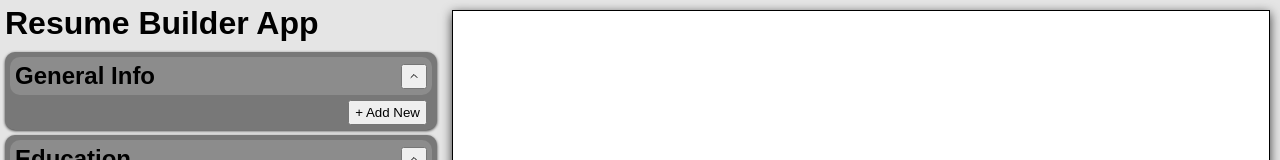
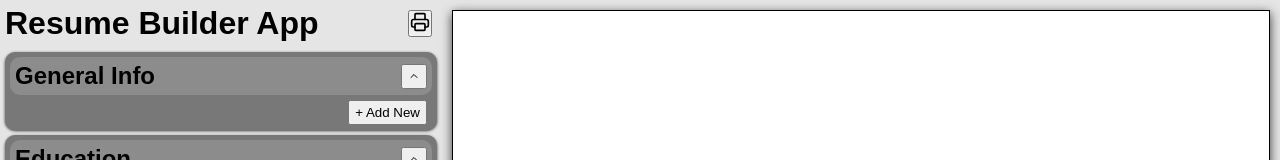
Before and after one commit to hansbuilt/odin-CVApplication, a React (Vite) app: page / in a window 1280 px wide. Shown: the top 160 px of the page. Built offline with nearby package versions, Linux system fonts and the light colour scheme.

Commit message:
Added print button, imrpoved  print settings

```diff
--- a/src/App.css
+++ b/src/App.css
@@ -8,13 +8,14 @@
   }
 
   .resumeContainer {
-    /* remove border, center on page when printing */
-    margin: 0;
+    margin: 0 auto;
     position: absolute;
     left: 0;
     top: 0;
     width: 100%;
+    max-width: 768px;
     box-shadow: none !important;
+    border: none !important;
   }
 }
 
@@ -27,7 +28,6 @@
   display: flex;
   justify-content: space-between;
   background-color: rgb(229, 229, 229);
-  /* max-width: 1280px; */
 }
 
 #appHeader {
@@ -35,8 +35,14 @@
   padding: 5px;
 }
 
+.headerContainer {
+  display: flex;
+  align-items: center;
+  justify-content: space-between;
+  padding: 0px 10px 0px 0px;
+}
+
 .editContainer {
-  /* background-color: lightblue; */
   width: 80vw;
   font-family: Arial, Helvetica, sans-serif;
 }
@@ -104,13 +110,10 @@
 }
 
 .editJobTask {
-  /* margin: 5px 0px 5px 5px; */
-  /* background-color: rgb(180, 180, 180); */
   padding: 0px 5px;
 }
 
 .renderContainer {
-  /* background-color: rgb(213, 213, 213); */
   width: 120vw;
   font-family: "Times New Roman", Times, serif;
 }
@@ -147,7 +150,6 @@ input {
   box-shadow: none;
   padding: 0px 5px;
   min-height: 20px;
-  /* border-radius: 5px; */
 }
 
 input:focus {
@@ -159,53 +161,3 @@ input:focus {
   /* keep this at bottom for precedence */
   display: none;
 }
-
-/* .editSection > * > label {
-  font-size: 10pt;
-}
-
-.editSection > form {
-  display: grid;
-  grid-template-columns: 0.8fr 1.2fr;
-}
-
-.editSection > form > div {
-  display: grid;
-  grid-template-columns: 0.8fr 1.2fr;
-} */
-
-/* .logo {
-  height: 6em;
-  padding: 1.5em;
-  will-change: filter;
-  transition: filter 300ms;
-}
-.logo:hover {
-  filter: drop-shadow(0 0 2em #646cffaa);
-}
-.logo.react:hover {
-  filter: drop-shadow(0 0 2em #61dafbaa);
-}
-
-@keyframes logo-spin {
-  from {
-    transform: rotate(0deg);
-  }
-  to {
-    transform: rotate(360deg);
-  }
-}
-
-@media (prefers-reduced-motion: no-preference) {
-  a:nth-of-type(2) .logo {
-    animation: logo-spin infinite 20s linear;
-  }
-}
-
-.card {
-  padding: 2em;
-}
-
-.read-the-docs {
-  color: #888;
-} */
--- a/src/App.jsx
+++ b/src/App.jsx
@@ -1,15 +1,13 @@
 import { useState } from "react";
-// import reactLogo from "./assets/react.svg";
-// import viteLogo from "/vite.svg";
 import "./App.css";
 import "./Viewer.css";
 import EditSection from "./components/editor/EditSection";
 import EditGeneralInfo from "./components/editor/EditGeneralInfo";
 import EditEducationItem from "./components/editor/EditEducationItem";
 import EditJobCompany from "./components/editor/EditJobCompany";
-// import EditSkillsList from "./components/editor/EditSkillList";
 import EditSkillItem from "./components/editor/EditSkillItem";
 import ViewerContainer from "./components/viewer/ViewerContainer";
+import PrintResumeBtn from "./components/editor/PrintResumeBtn";
 
 function App() {
   const [formData, setFormData] = useState({
@@ -96,7 +94,10 @@ function App() {
   return (
     <>
       <div className="editContainer">
-        <h1 id="appHeader">Resume Builder App</h1>
+        <div className="headerContainer">
+          <h1 id="appHeader">Resume Builder App</h1>
+          <PrintResumeBtn></PrintResumeBtn>
+        </div>
 
         <EditSection
           name="General Info"
--- /dev/null
+++ b/src/components/editor/PrintResumeBtn.jsx
@@ -0,0 +1,15 @@
+import { Printer } from "lucide-react";
+
+function PrintResumeBtn({}) {
+  return (
+    <button
+      type="button"
+      className="buttonPrintResume"
+      onClick={() => window.print()}
+    >
+      <Printer size={20} />
+    </button>
+  );
+}
+
+export default PrintResumeBtn;
```
